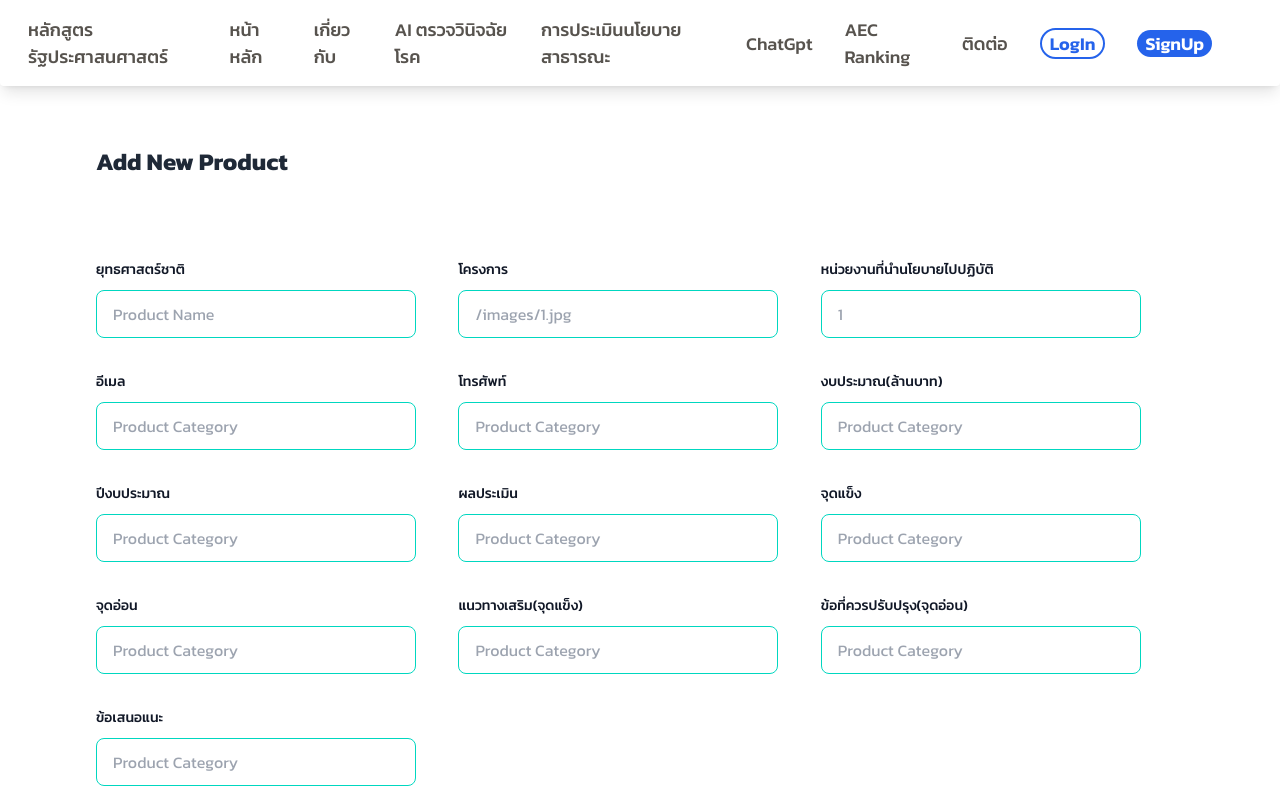
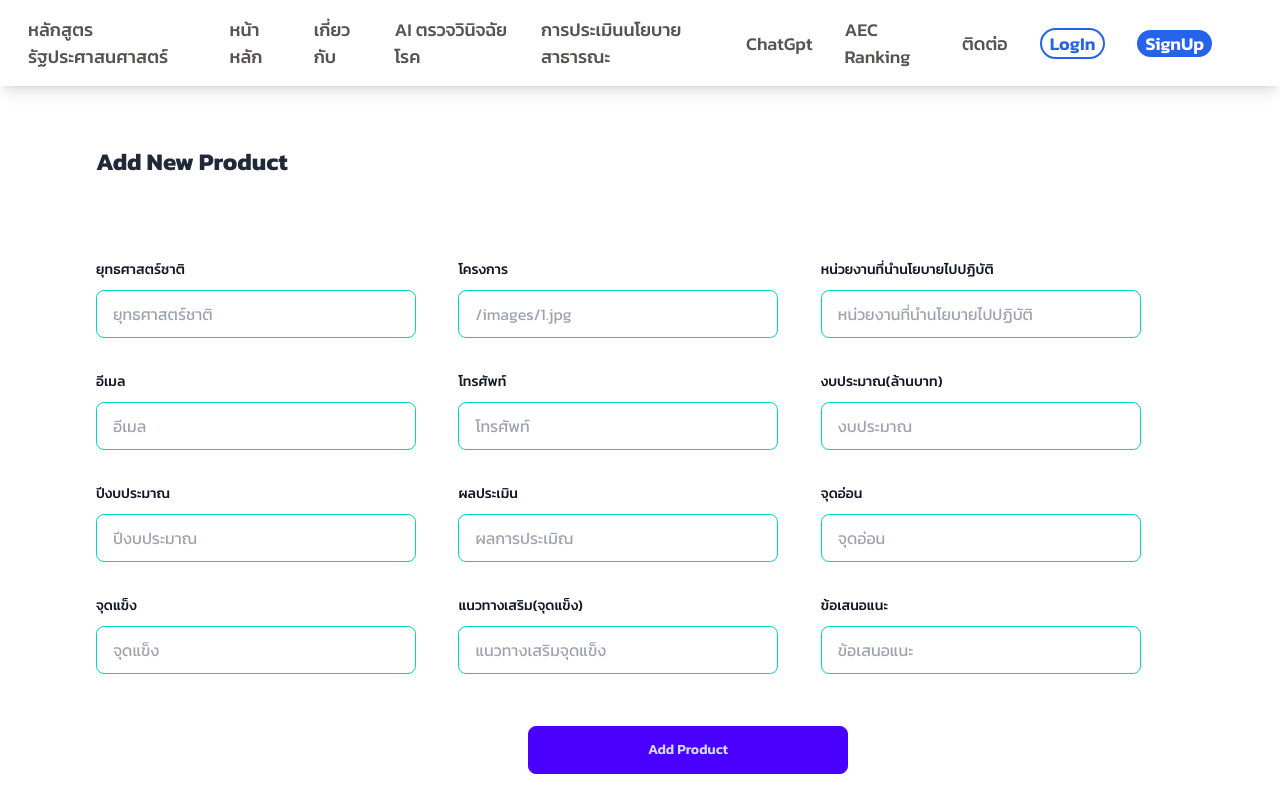
Before and after one commit to wadsana1/ppp-and-administration-in-digital-age-1-2568, a Next.js app: page /addProduct in a window 1280 px wide. Shown: the top 796 px of the page. Built offline with nearby package versions, Linux system fonts and the light colour scheme.

Commit message:
first commit

```diff
--- a/src/app/addProduct/page.js
+++ b/src/app/addProduct/page.js
@@ -6,9 +6,17 @@ import { useRouter } from "next/navigation";
 
 export default function AddProduct() {
   const [name, setName] = useState("");
-  const [image, setImage] = useState("");
-  const [price, setPrice] = useState("");
-  const [category, setCategory] = useState("");
+  const [project, setProject] = useState("");
+  const [implementation, setimplementation] = useState("");
+  const [email, setEmail] = useState("");
+  const [mobile, setMobile] = useState("");
+  const [budget, setBudget] = useState("");
+  const [year, setYear] = useState("");
+  const [evaluation, setEvaluation] = useState("");
+  const [weak, setWeak] = useState("");
+  const [strength, setStrength] = useState("");
+  const [development, setDevelopment] = useState("");
+  const [suggestion, setSuggestion] = useState("");
 
   const router = useRouter();
 
@@ -26,7 +34,20 @@ export default function AddProduct() {
         headers: {
           "Content-type": "application/json",
         },
-        body: JSON.stringify({ name, image, price, category }),
+        body: JSON.stringify({
+          name,
+          project,
+          implementation,
+          email,
+          mobile,
+          budget,
+          year,
+          evaluation,
+          weak,
+          strength,
+          development,
+          suggestion,
+        }),
       });
 
       if (res.ok) {
@@ -60,7 +81,7 @@ export default function AddProduct() {
                 value={name}
                 className="input input-bordered input-accent w-full max-w-xs"
                 type="text"
-          placeholder="Product Name"
+                placeholder="ยุทธศาสตร์ชาติ"
               />
 
               {/* <input
@@ -81,14 +102,13 @@ export default function AddProduct() {
             </label>
             <div className="mt-2">
               <input
-          onChange={(e) => setImage(e.target.value)}
-          value={image}
+                onChange={(e) => setProject(e.target.value)}
+                value={project}
                 className="input input-bordered input-accent w-full max-w-xs"
                 type="text"
                 placeholder="/images/1.jpg"
                 defaultValue="/images/1.jpg"
               />
-
             </div>
           </div>
           <div className="sm:col-span-3">
@@ -100,14 +120,12 @@ export default function AddProduct() {
             </label>
             <div className="mt-2">
               <input
-          onChange={(e) => setPrice(e.target.value)}
-          value={price}
+                onChange={(e) => setimplementation(e.target.value)}
+                value={implementation}
                 className="input input-bordered input-accent w-full max-w-xs"
-          type="number"
-          placeholder="1"
-          defaultValue="1"
+                type="text"
+                placeholder="หน่วยงานที่นำนโยบายไปปฏิบัติ"
               />
-
             </div>
           </div>
           <div className="sm:col-span-3">
@@ -119,13 +137,12 @@ export default function AddProduct() {
             </label>
             <div className="mt-2">
               <input
-          onChange={(e) => setCategory(e.target.value)}
-          value={category}
+                onChange={(e) => setEmail(e.target.value)}
+                value={email}
                 className="input input-bordered input-accent w-full max-w-xs"
                 type="text"
-          placeholder="Product Category"
+                placeholder="อีเมล"
               />
-
             </div>
           </div>
           <div className="sm:col-span-3">
@@ -137,13 +154,12 @@ export default function AddProduct() {
             </label>
             <div className="mt-2">
               <input
-          onChange={(e) => setCategory(e.target.value)}
-          value={category}
+                onChange={(e) => setMobile(e.target.value)}
+                value={mobile}
                 className="input input-bordered input-accent w-full max-w-xs"
-          type="text"
-          placeholder="Product Category"
+                type="number"
+                placeholder="โทรศัพท์"
               />
-
             </div>
           </div>
           <div className="sm:col-span-3">
@@ -155,13 +171,12 @@ export default function AddProduct() {
             </label>
             <div className="mt-2">
               <input
-          onChange={(e) => setCategory(e.target.value)}
-          value={category}
+                onChange={(e) => setBudget(e.target.value)}
+                value={budget}
                 className="input input-bordered input-accent w-full max-w-xs"
-          type="text"
-          placeholder="Product Category"
+                type="number"
+                placeholder="งบประมาณ"
               />
-
             </div>
           </div>
           <div className="sm:col-span-3">
@@ -173,13 +188,12 @@ export default function AddProduct() {
             </label>
             <div className="mt-2">
               <input
-          onChange={(e) => setCategory(e.target.value)}
-          value={category}
+                onChange={(e) => setYear(e.target.value)}
+                value={year}
                 className="input input-bordered input-accent w-full max-w-xs"
-          type="text"
-          placeholder="Product Category"
+                type="number"
+                placeholder="ปีงบประมาณ"
               />
-
             </div>
           </div>
           <div className="sm:col-span-3">
@@ -191,13 +205,29 @@ export default function AddProduct() {
             </label>
             <div className="mt-2">
               <input
-          onChange={(e) => setCategory(e.target.value)}
-          value={category}
+                onChange={(e) => setEvaluation(e.target.value)}
+                value={evaluation}
+                className="input input-bordered input-accent w-full max-w-xs"
+                type="float"
+                placeholder="ผลการประเมิณ"
+              />
+            </div>
+          </div>
+          <div className="sm:col-span-3">
+            <label
+              htmlFor="last-name"
+              className="block text-sm font-medium leading-6 text-gray-900"
+            >
+              จุดอ่อน
+            </label>
+            <div className="mt-2">
+              <input
+                onChange={(e) => setWeak(e.target.value)}
+                value={weak}
                 className="input input-bordered input-accent w-full max-w-xs"
                 type="text"
-          placeholder="Product Category"
+                placeholder="จุดอ่อน"
               />
-
             </div>
           </div>
           <div className="sm:col-span-3">
@@ -209,33 +239,15 @@ export default function AddProduct() {
             </label>
             <div className="mt-2">
               <input
-          onChange={(e) => setCategory(e.target.value)}
-          value={category}
+                onChange={(e) => setStrength(e.target.value)}
+                value={strength}
                 className="input input-bordered input-accent w-full max-w-xs"
                 type="text"
-          placeholder="Product Category"
+                placeholder="จุดแข็ง"
               />
-
             </div>
           </div>
-  <div className="sm:col-span-3">
-    <label
-      htmlFor="last-name"
-      className="block text-sm font-medium leading-6 text-gray-900"
-    >
-      จุดอ่อน
-    </label>
-    <div className="mt-2">
-    <input
-          onChange={(e) => setCategory(e.target.value)}
-          value={category}
-          className="input input-bordered input-accent w-full max-w-xs"
-          type="text"
-          placeholder="Product Category"
-        />
 
-    </div>
-  </div>
           <div className="sm:col-span-3">
             <label
               htmlFor="last-name"
@@ -245,16 +257,15 @@ export default function AddProduct() {
             </label>
             <div className="mt-2">
               <input
-          onChange={(e) => setCategory(e.target.value)}
-          value={category}
+                onChange={(e) => setDevelopment(e.target.value)}
+                value={development}
                 className="input input-bordered input-accent w-full max-w-xs"
                 type="text"
-          placeholder="Product Category"
+                placeholder="แนวทางเสริมจุดแข็ง"
               />
-
             </div>
           </div>
-  <div className="sm:col-span-3">
+          {/* <div className="sm:col-span-3">
     <label
       htmlFor="last-name"
       className="block text-sm font-medium leading-6 text-gray-900"
@@ -271,7 +282,7 @@ export default function AddProduct() {
         />
 
     </div>
-  </div>
+  </div> */}
           <div className="sm:col-span-3">
             <label
               htmlFor="last-name"
@@ -281,22 +292,24 @@ export default function AddProduct() {
             </label>
             <div className="mt-2">
               <input
-          onChange={(e) => setCategory(e.target.value)}
-          value={category}
-          className="input input-bordered input-accent w-full max-w-xs"
+                onChange={(e) => setSuggestion(e.target.value)}
+                value={suggestion}
+                className="input input-bordered input-accent w-full max-w-xs "
                 type="text"
-          placeholder="Product Category"
+                placeholder="ข้อเสนอแนะ"
               />
-
             </div>
           </div>
         </div>
 
-
-
-        <button type="submit" className="btn btn-primary w-full max-w-xs ml-24">
+        <div className="flex justify-center items-center mt-10">
+          <button
+            type="submit"
+            className="btn btn-primary w-full max-w-xs ml-24"
+          >
             Add Product
           </button>
+        </div>
       </form>
     </>
   );
--- a/src/app/editProduct/[id]/page.js
+++ b/src/app/editProduct/[id]/page.js
@@ -20,15 +20,36 @@ const getProductById = async (id) => {
 export default async function EditProduct({ params }) {
   const { id } = params;
   const { product } = await getProductById(id);
-  const { name, image, price, category } = product;
+  const {
+    name,
+    project,
+    implementation,
+    email,
+    mobile,
+    budget,
+    year,
+    evaluation,
+    weak,
+    strength,
+    development,
+    suggestion,
+     } = product;
 
   return (
     <EditProductForm
       id={id}
       name={name}
-      image={image}
-      price={price}
-      category={category}
+      project={project}
+      implementation={implementation}
+      email={email}
+      mobile={mobile}
+      budget={budget}
+      year={year}
+      evaluation={evaluation}
+      weak={weak}
+      strength={strength}
+      development={development}
+      suggestion={suggestion}
     />
   );
 }
--- a/src/components/ProductList.jsx
+++ b/src/components/ProductList.jsx
@@ -43,9 +43,18 @@ export default async function ProductsList() {
                   <input type="checkbox" className="checkbox" />
                 </label>
               </th>
-              <th>Name</th>
-              <th>Price</th>
-              <th>Category</th>
+              <th>ยุทธศาสตร์ชาติ</th>
+              <th>โครงการ</th>
+              <th>หน่วยงานที่นำนโยบายไปปฏิบัติ</th>
+              <th>อีเมล</th>
+              <th>โทรศัพท์</th>
+              <th>งบประมาณ(ล้านบาท)</th>
+              <th>ปีงบประมาณ</th>
+              <th>ผลประเมิน</th>
+              <th>จุดอ่อน</th>
+              <th>จุดแข็ง</th>
+              <th>แนวทางเสริม(จุดแข็ง)</th>
+              <th>ข้อเสนอแนะ</th>
               <th>Edit & Delete</th>
             </tr>
           </thead>
@@ -75,8 +84,16 @@ export default async function ProductsList() {
                     </div>
                   </div>
                 </td>
-                <td>฿{element.price}</td>
-                <td>{element.category}</td>
+                <td>{element.implementation}</td>
+                <td>{element.email}</td>
+                <td>{element.mobile}</td>
+                <td>{element.budget}</td>
+                <td>{element.year}</td>
+                <td>{element.evaluation}</td>
+                <td>{element.weak}</td>
+                <td>{element.strength}</td>
+                <td>{element.development}</td>
+                <td>{element. suggestion}</td>
                 <th>
                   <Link href={`/editProduct/${element._id}`}>
                     <button className="btn btn-primary">Edit</button>
--- a/src/models/ProductModel.js
+++ b/src/models/ProductModel.js
@@ -4,10 +4,18 @@ import mongoose, { Schema } from "mongoose";
 const topicSchema = new Schema(
   {
     name: { type: String, required: true },
-    category: { type: String, required: true },
-    image: { type: String, required: true },
-    price: { type: Number, required: true },
-  },
+    project: { type: String, required: true },
+    implementation: { type: String, required: true },
+    email: { type: String, required: true },
+    mobile: { type: String, required: true },
+    budget: { type: Number, required: true },
+    year: { type: Number, required: true },
+    evaluation: { type: Number, required: true },
+    weak: { type: String, required: true },
+    strength: { type: String, required: true },
+    development: { type: String, required: true },
+    suggestion: { type: String, required: true },
+   },
   {
     timestamps: true,
   }
```
Also changed, not shown: src/app/api/products/[id]/route.js (+25 -4 lines), src/app/api/products/route.js (+28 -2 lines), src/components/EditProductFrom.jsx (+94 -11 lines). Lines whose indentation alone changed are shown as unchanged.
